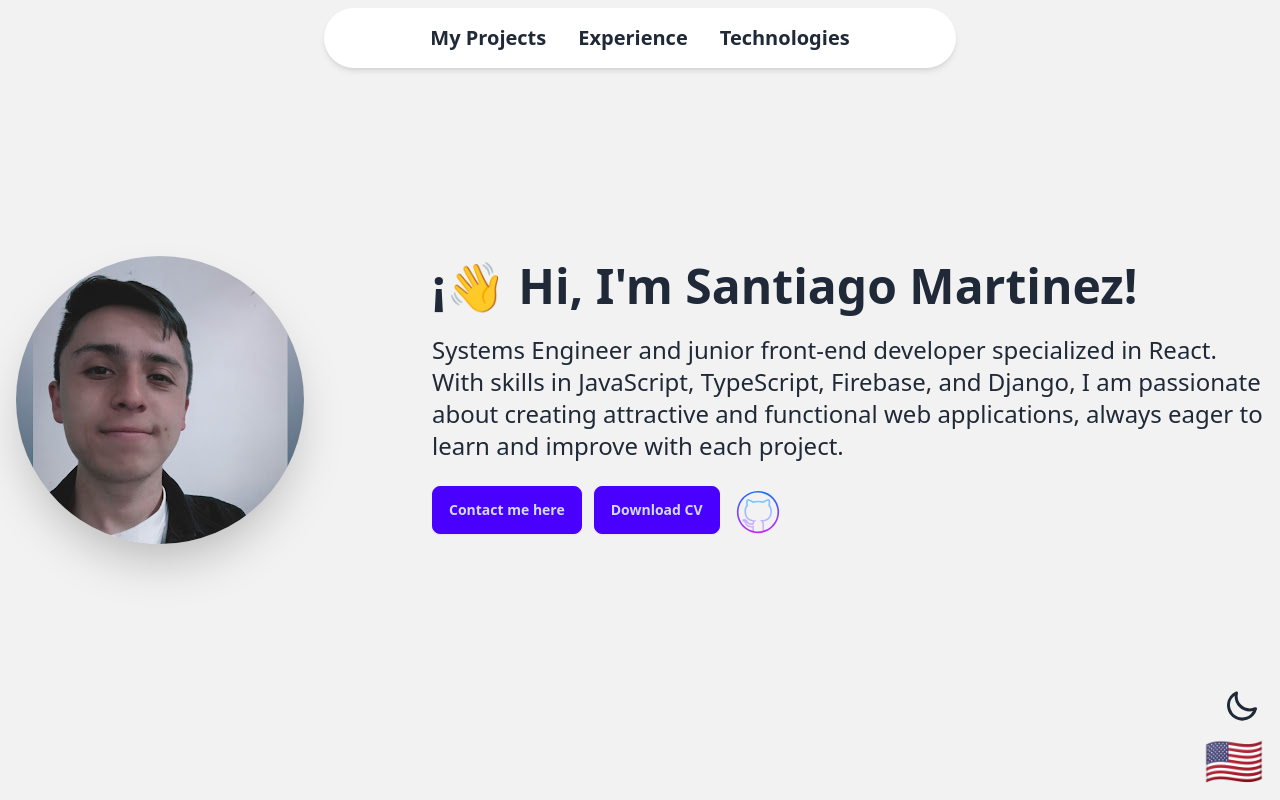
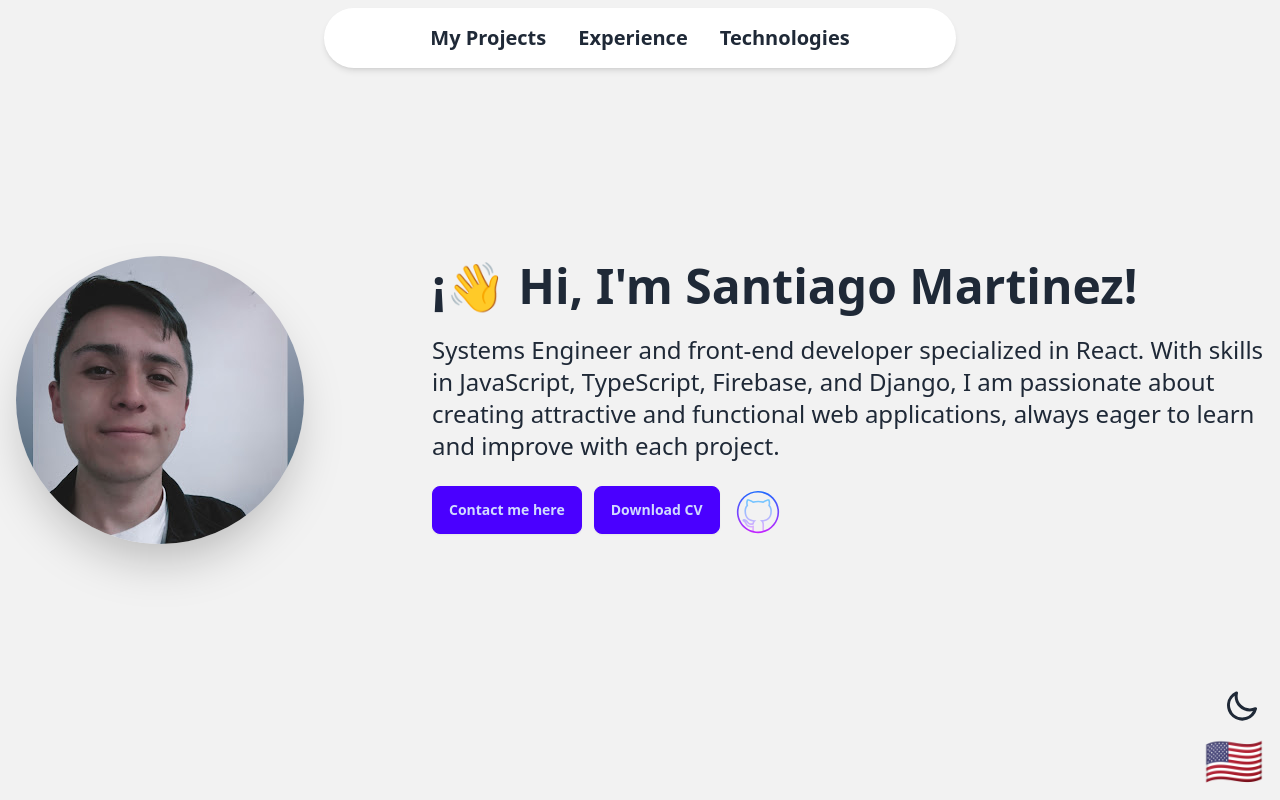
Before and after one commit to SantiagoMartinez99/PortfolioDavidMartinez, a React (Vite) app: page / in a window 1280 px wide. Shown: the top 800 px of the page. Built offline with nearby package versions, Linux system fonts and the light colour scheme.

Commit message:
update: cv update + hero description

```diff
--- a/src/components/Hero.tsx
+++ b/src/components/Hero.tsx
@@ -2,8 +2,8 @@ import { motion } from "framer-motion";
 import { useTranslation } from "react-i18next";
 import GithubIcon from "../assets/techIcons/icons8-github (1).svg";
 import ProfileImg from "../assets/imagenSantiago.png";
-import HDVSantiago from "../assets/cv/HDVSantiagoMartinez.pdf";
-import CVSantiago from "../assets/cv/CVSantiagoMartinez.pdf";
+import HDVSantiago from "../assets/cv/HDVDavidMartinezSept2024.pdf";
+import CVSantiago from "../assets/cv/CVDavidMartinezSept2024.pdf";
 
 function Hero() {
   const [t, i18n] = useTranslation("global");
--- a/src/translations/en/global.json
+++ b/src/translations/en/global.json
@@ -6,7 +6,7 @@
   },
   "hero": {
     "heroTitle": "¡👋 Hi, I'm Santiago Martinez!",
-    "heroDesc": "Systems Engineer and junior front-end developer specialized in React. With skills in JavaScript, TypeScript, Firebase, and Django, I am passionate about creating attractive and functional web applications, always eager to learn and improve with each project.",
+    "heroDesc": "Systems Engineer and front-end developer specialized in React. With skills in JavaScript, TypeScript, Firebase, and Django, I am passionate about creating attractive and functional web applications, always eager to learn and improve with each project.",
     "btnContact": "Contact me here",
     "btnDownloadCV": "Download CV"
   },
--- a/src/translations/es/global.json
+++ b/src/translations/es/global.json
@@ -6,7 +6,7 @@
   },
   "hero": {
     "heroTitle": "¡👋 Hola, soy Santiago Martinez!",
-    "heroDesc": "Ingeniero de Sistemas y desarrollador junior front-end, especializado en React. Con habilidades en JavaScript, TypeScript, Firebase y Django, me apasiona crear aplicaciones web atractivas y funcionales, siempre buscando aprender y mejorar en cada proyecto.",
+    "heroDesc": "Ingeniero de Sistemas y desarrollador front-end, especializado en React. Con habilidades en JavaScript, TypeScript, Firebase y Django, me apasiona crear aplicaciones web atractivas y funcionales, siempre buscando aprender y mejorar en cada proyecto.",
     "btnContact": "Contáctame aquí",
     "btnDownloadCV": "Descargar CV"
   },
```
Also changed, not shown: 2 other files (tests, documents, lock files or other folders).
